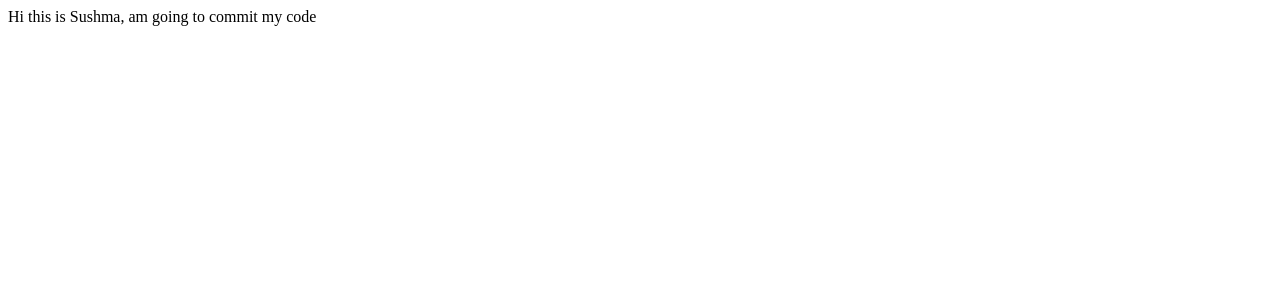
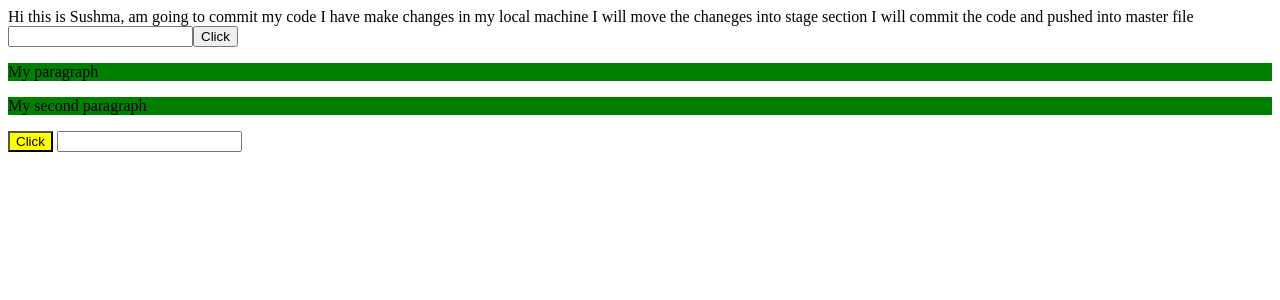
Before and after one commit to Sushmait/Own-Project, an Angular app: page / in a window 1280 px wide. Shown: the top 300 px of the page. Built offline with nearby package versions, Linux system fonts and the light colour scheme.

Commit message:
I have created customized component

```diff
--- a/src/app/app.component.html
+++ b/src/app/app.component.html
@@ -1,2 +1,9 @@
 Hi this is Sushma,
 am going to commit my code
+
+I have make changes in my local machine
+I will move the chaneges into stage section
+I will commit the code and pushed into master file
+<input type="text"/>
+<button>Click</button>
+<my-para-comp></my-para-comp>
--- a/src/app/app.component.ts
+++ b/src/app/app.component.ts
@@ -1,7 +1,7 @@
 import { Component } from '@angular/core';
 
 @Component({
-  selector: 'app-root',
+  selector: 'app-root-Sushma',
   templateUrl: './app.component.html',
   styleUrls: ['./app.component.css']
 })
--- a/src/app/app.module.ts
+++ b/src/app/app.module.ts
@@ -2,10 +2,12 @@ import { NgModule } from '@angular/core';
 import { BrowserModule } from '@angular/platform-browser';
 
 import { AppComponent } from './app.component';
+import { DemoComponent } from './Demo.component';
 
 @NgModule({
   declarations: [
-    AppComponent
+    AppComponent,
+    DemoComponent
   ],
   imports: [
     BrowserModule
--- /dev/null
+++ b/src/app/demo.component.css
@@ -0,0 +1,2 @@
+p { background-color:green}
+button {background-color:yellow}
--- /dev/null
+++ b/src/app/demo.component.html
@@ -0,0 +1,3 @@
+<p>My paragraph</p>
+<p> My second paragraph</p>
+<button>Click</button>
--- a/src/index.html
+++ b/src/index.html
@@ -8,6 +8,9 @@
   <link rel="icon" type="image/x-icon" href="favicon.ico">
 </head>
 <body>
-  <app-root></app-root>
+  <app-root-Sushma></app-root-Sushma>
+
+
+  <input type="text"/>
 </body>
 </html>
```
Also changed, not shown: src/app/demo.component.ts (added, +16 -0 lines).
